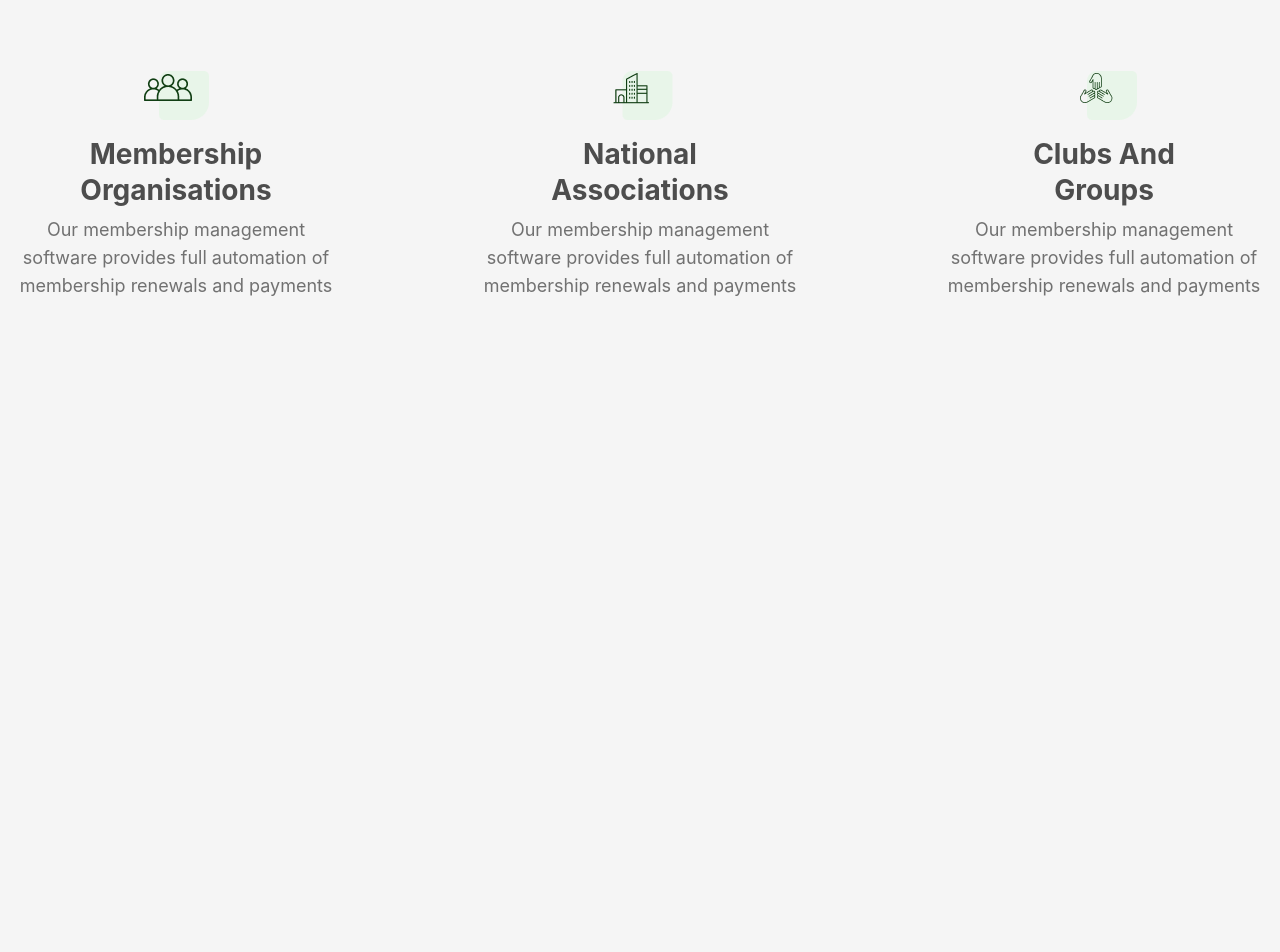
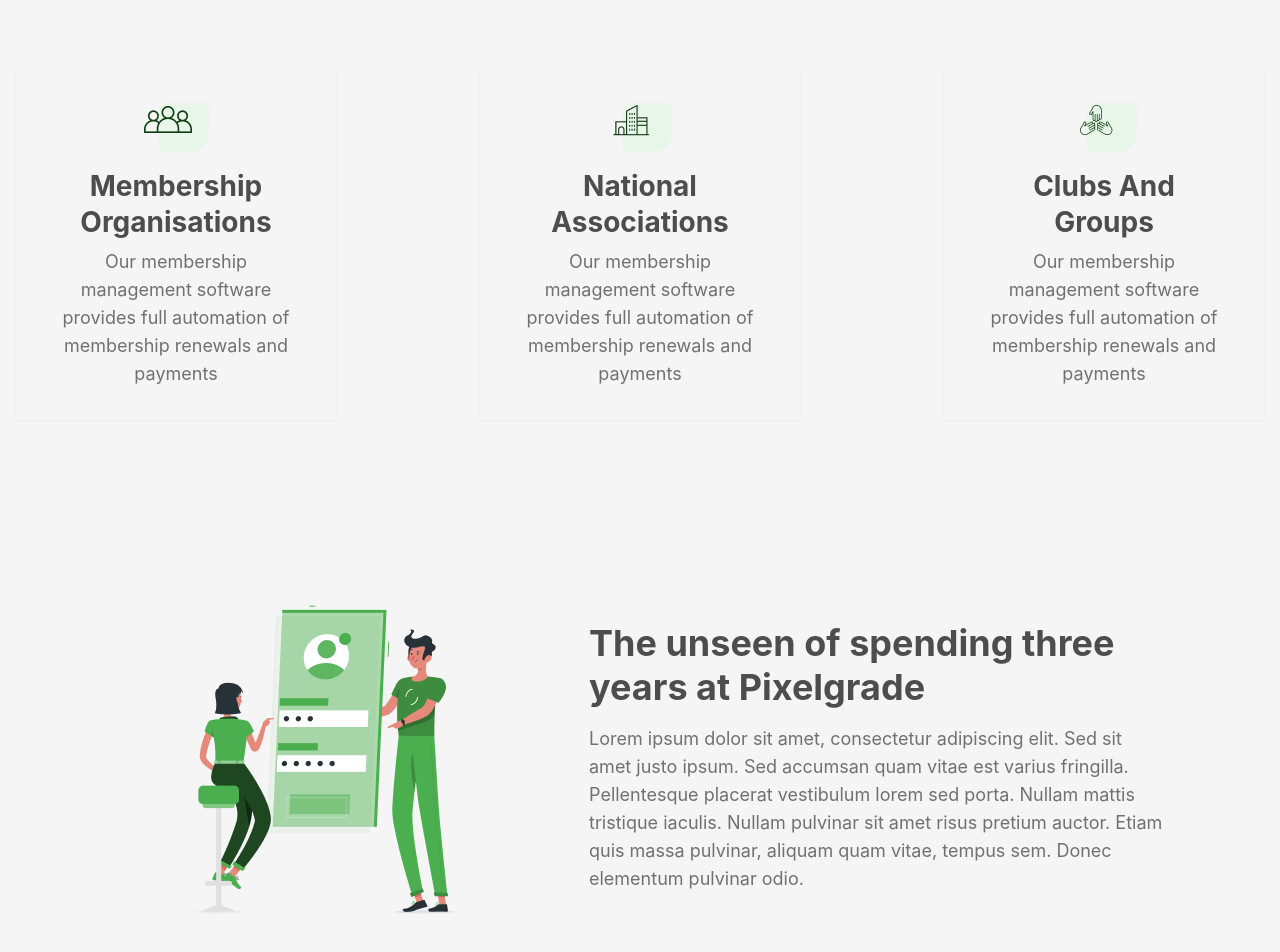
Before and after one commit to zestones/react-landing-page-template, a React (Vite) app in the folder agrovia/: page / in a window 1280 px wide. Shown: the part 752-1704 px from the top of the page. Before the commit the page ends 1092 px from the top, so only its background shows below. Built offline with nearby package versions, Linux system fonts and the light colour scheme.

Commit message:
feat: unlock screen && fix base for gh pages deployment

```diff
--- a/agrovia/src/App.jsx
+++ b/agrovia/src/App.jsx
@@ -2,6 +2,7 @@
 import Header from './components/Header/Header'
 import HeroSection from './components/HeroSection/HeroSection'
 import Community from './components/Community/Community'
+import Unlock from './components/Unlock/Unlock'
 
 function App() {
 
@@ -10,6 +11,7 @@ function App() {
       <Header />
       <HeroSection />
       <Community />
+      <Unlock />
     </>
   )
 }
--- a/agrovia/src/components/Community/Community.jsx
+++ b/agrovia/src/components/Community/Community.jsx
@@ -14,17 +14,17 @@ function Community() {
             </div>
             <div className="container mx-auto px-4 py-10 flex flex-col items-center">
                 <div className="flex flex-col md:flex-row md:justify-between space-y-4 md:space-y-0 md:space-x-4 w-full">
-                    <div className="community-card flex flex-col items-center max-w-xs w-full">
+                    <div className="community-card flex flex-col items-center max-w-xs w-full shadow-sm p-8">
                         <img src={MemberIcon} alt="Community" />
                         <h3 className="h3 mt-4 mb-2 text-neutral-d_grey text-center">Membership <br />Organisations</h3>
                         <p className="text-lg text-neutral-grey text-center">Our membership management software provides full automation of membership renewals and payments</p>
                     </div>
-                    <div className="community-card flex flex-col items-center max-w-xs w-full">
+                    <div className="community-card flex flex-col items-center max-w-xs w-full shadow-sm p-8">
                         <img src={FacilityIcon} alt="Facility" />
                         <h3 className="h3 mt-4 mb-2 text-neutral-d_grey text-center">National <br />Associations</h3>
                         <p className="text-lg text-neutral-grey text-center">Our membership management software provides full automation of membership renewals and payments</p>
                     </div>
-                    <div className="community-card flex flex-col items-center max-w-xs w-full">
+                    <div className="community-card flex flex-col items-center max-w-xs w-full shadow-sm p-8">
                         <img src={GroupsIcon} alt="Groups" />
                         <h3 className="h3 mt-4 mb-2 text-neutral-d_grey text-center">Clubs And<br /> Groups</h3>
                         <p className="text-lg text-neutral-grey text-center">Our membership management software provides full automation of membership renewals and payments</p>
--- /dev/null
+++ b/agrovia/src/components/Unlock/Unlock.jsx
@@ -0,0 +1,21 @@
+
+import PhoneIcon from '../../assets/phone-icon.png';
+
+
+function Unlock() {
+    return (
+        <section className="unlock flex flex-col md:flex-row justify-center items-center py-10">
+            <div className="flex justify-center items-center px-4 py-10">
+                <img src={PhoneIcon} alt="Phone" className="max-w-full h-auto" />
+            </div>
+            <div className="md:w-1/2 px-8 py-10">
+                <div className="text-center md:text-left">
+                    <h2 className="h2 mb-4 text-neutral-d_grey">The unseen of spending three <br />years at Pixelgrade</h2>
+                    <p className="text-lg text-neutral-grey">Lorem ipsum dolor sit amet, consectetur adipiscing elit. Sed sit amet justo ipsum. Sed accumsan quam vitae est varius fringilla. Pellentesque placerat vestibulum lorem sed porta. Nullam mattis tristique iaculis. Nullam pulvinar sit amet risus pretium auctor. Etiam quis massa pulvinar, aliquam quam vitae, tempus sem. Donec elementum pulvinar odio.</p>
+                </div>
+            </div>
+        </section>
+    )
+}
+
+export default Unlock;
--- a/agrovia/vite.config.js
+++ b/agrovia/vite.config.js
@@ -4,6 +4,7 @@ import react from '@vitejs/plugin-react'
 // https://vitejs.dev/config/
 export default defineConfig({
   plugins: [react()],
+  base: '/agrovia-landing-page/',
   server: {
     watch: {
       usePolling: true
```
Also changed, not shown: agrovia/src/assets/phone-icon.png (added).
